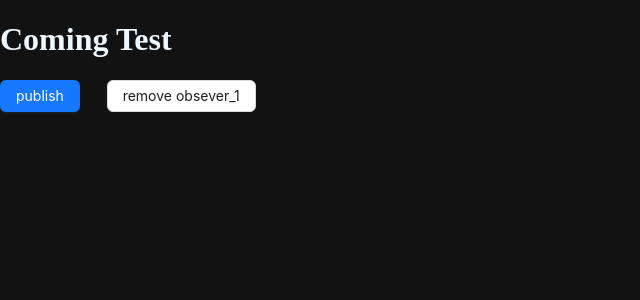
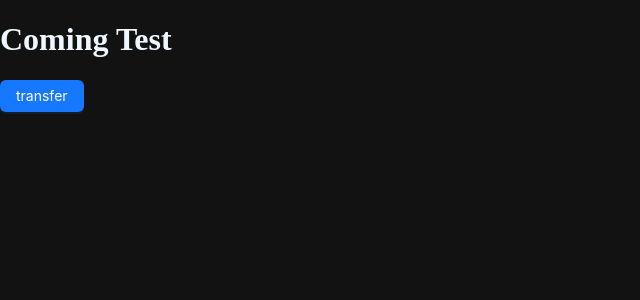
Before and after one commit to bullshitking-99/jobless, a React (Vite) app: page / in a window 1280 px wide. Shown: the top 300 px of the page, without its empty margins (0-640 px from the left). Built offline with nearby package versions, Linux system fonts and the light colour scheme.

Commit message:
feat: 数组转树

```diff
--- a/src/App.tsx
+++ b/src/App.tsx
@@ -1,10 +1,10 @@
-import ObjectMode from "./pages/CodeTest/Observer";
+import ArrayToTree from "./pages/CodeTest/ArrayToTree";
 
 function App() {
   return (
     <>
       <h1>Coming Test</h1>
-      <ObjectMode></ObjectMode>
+      <ArrayToTree></ArrayToTree>
     </>
   );
 }
--- /dev/null
+++ b/src/pages/CodeTest/ArrayToTree.tsx
@@ -0,0 +1,67 @@
+import { Button } from "antd";
+
+// 测试数据
+const data = [
+  { id: 1, parentId: 0, name: "A" },
+  { id: 22121, parentId: 1, name: "B" },
+  { id: 32121, parentId: 1, name: "C" },
+  { id: 12121, parentId: 22121, name: "D" },
+];
+
+// 目标输出
+// {
+//     id: 1,
+//     parentId: 0,
+//     name: 'A',
+//     children: [
+//       {
+//         id: 2,
+//         parentId: 1,
+//         name: 'B',
+//         children: [
+//           { id: 4, parentId: 2, name: 'D' }
+//         ]
+//       },
+//       { id: 3, parentId: 1, name: 'C' }
+//     ]
+//   }
+
+const ArrayToTree = () => {
+  const transfer = () => {
+    let root = null;
+    const map = new Map();
+
+    data.forEach((c) => {
+      if (c.parentId === 0) root = c;
+      map.set(c.id, c);
+    });
+
+    map.forEach((node) => {
+      if (!node.parentId) return;
+
+      const parent = map.get(node.parentId);
+
+      if (!parent.children) {
+        parent.children = [];
+      }
+      parent.children.push(node);
+    });
+
+    return root;
+  };
+
+  return (
+    <div>
+      <Button
+        type="primary"
+        onClick={() => {
+          console.log(transfer());
+        }}
+      >
+        transfer
+      </Button>
+    </div>
+  );
+};
+
+export default ArrayToTree;
```
